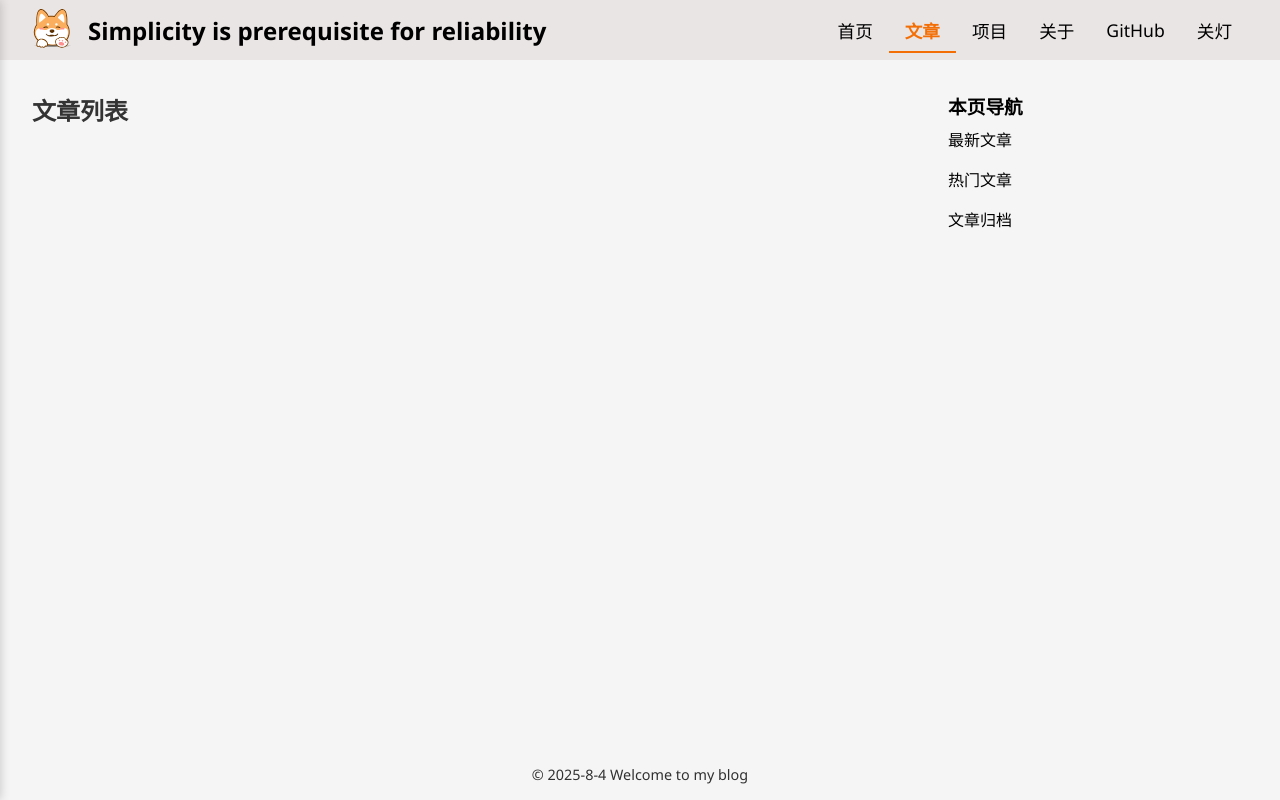
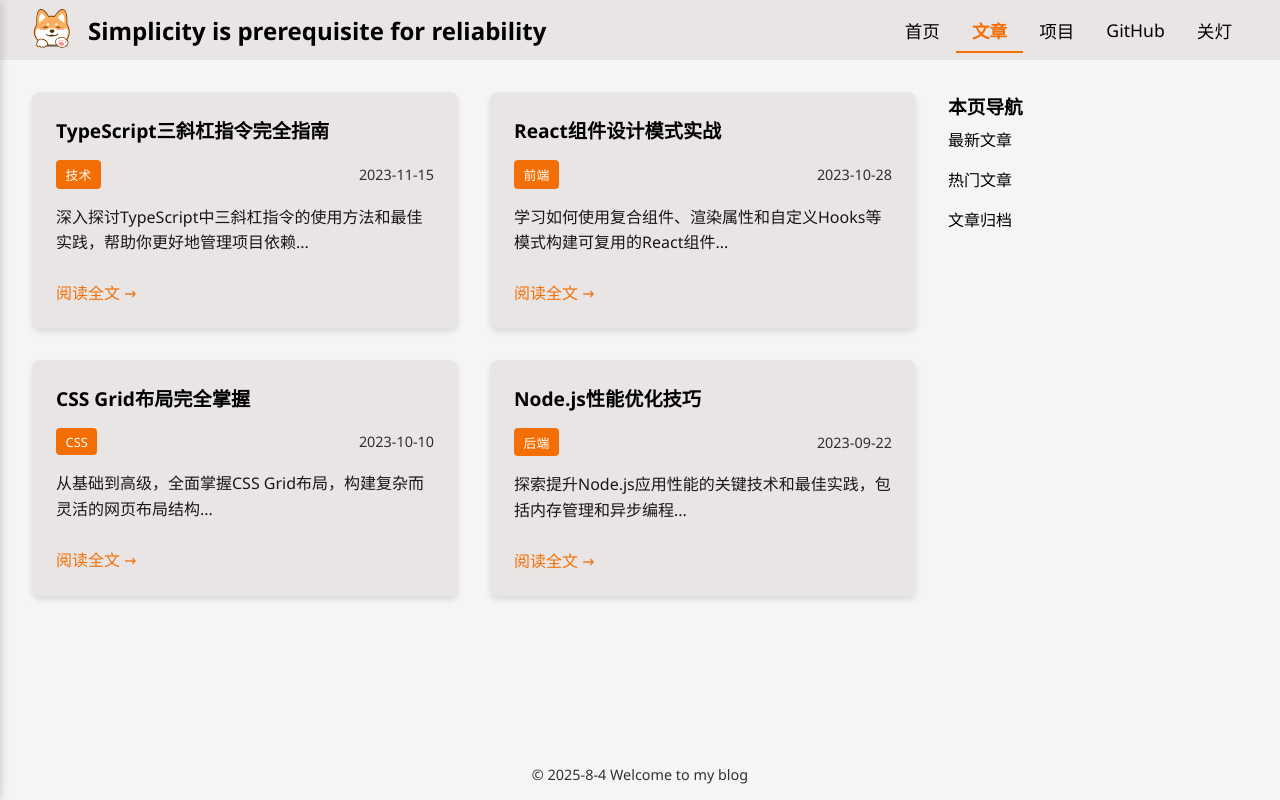
Before and after one commit to Love-wmh/Love-wmh.github.io, a React (Vite) app: page /articles in a window 1280 px wide. Built offline with nearby package versions, Linux system fonts and the light colour scheme.

Commit message:
feat: 页面架构完成

```diff
--- a/src/components/Header/index.tsx
+++ b/src/components/Header/index.tsx
@@ -28,9 +28,9 @@ export const Header = () => {
           <li>
             <StyledNavLink to="/projects">项目</StyledNavLink>
           </li>
-          <li>
-            <StyledNavLink to="/about">关于</StyledNavLink>
-          </li>
+          {/*<li>*/}
+          {/*  <StyledNavLink to="/about">关于</StyledNavLink>*/}
+          {/*</li>*/}
           <li>
             <StyledNavLink to="https://github.com/Love-wmh">GitHub</StyledNavLink>
           </li>
--- a/src/pages/Articles/index.tsx
+++ b/src/pages/Articles/index.tsx
@@ -1,7 +1,108 @@
-export default function Articles() {
+import styled from 'styled-components'
+import { articles } from '@/store/articlesData.ts'
+
+const Articles = () => {
   return (
-    <div>
-      <h2>文章列表</h2>
-    </div>
+    <PageContainer>
+      <ArticlesGrid>
+        {articles.map((article) => (
+          <ArticleCard key={article.id}>
+            <ArticleTitle>{article.title}</ArticleTitle>
+            <MetadataContainer>
+              <CategoryBadge>{article.category}</CategoryBadge>
+              <ArticleDate>{article.date}</ArticleDate>
+            </MetadataContainer>
+            <ArticleExcerpt>{article.excerpt}</ArticleExcerpt>
+            <ReadMoreLink>阅读全文 →</ReadMoreLink>
+          </ArticleCard>
+        ))}
+      </ArticlesGrid>
+    </PageContainer>
   )
 }
+
+// Styled components
+const PageContainer = styled.div`
+  max-width: 1200px;
+  margin: 0 auto;
+`
+
+const ArticlesGrid = styled.div`
+  display: grid;
+  grid-template-columns: repeat(auto-fill, minmax(300px, 1fr));
+  gap: 2rem;
+
+  @media (max-width: ${(props) => props.theme.modelMaxWidth}) {
+    grid-template-columns: 1fr;
+    gap: 1.5rem;
+  }
+`
+
+const ArticleCard = styled.div`
+  background: ${(props) => props.theme.boxBgColor};
+  border-radius: 8px;
+  padding: 1.5rem;
+  box-shadow: 0 4px 6px rgba(0, 0, 0, 0.1);
+  transition:
+    transform 0.3s ease,
+    box-shadow 0.3s ease;
+
+  &:hover {
+    transform: translateY(-5px);
+    box-shadow: 0 10px 15px rgba(0, 0, 0, 0.1);
+  }
+`
+
+const MetadataContainer = styled.div`
+  display: flex;
+  justify-content: space-between;
+  align-items: center;
+  margin-bottom: 1rem;
+`
+
+const CategoryBadge = styled.span`
+  background: ${(props) => props.theme.accentColor};
+  color: ${(props) => props.theme.projectSkillColor};
+  padding: 0.3rem 0.6rem;
+  border-radius: 4px;
+  font-size: 0.8rem;
+  font-weight: 500;
+`
+
+const ArticleTitle = styled.h3`
+  font-size: 1.2rem;
+  color: ${(props) => props.theme.textColor};
+  margin: 0 0 1rem 0;
+  transition: color 0.3s ease;
+
+  &:hover {
+    color: ${(props) => props.theme.accentColor};
+  }
+`
+
+const ArticleDate = styled.span`
+  color: ${(props) => props.theme.textColor};
+  opacity: 0.8;
+  font-size: 0.9rem;
+`
+
+const ArticleExcerpt = styled.p`
+  color: ${(props) => props.theme.textColor};
+  margin: 0 0 1.5rem 0;
+  line-height: 1.6;
+  opacity: 0.9;
+`
+
+const ReadMoreLink = styled.a`
+  display: inline-block;
+  color: ${(props) => props.theme.accentColor};
+  text-decoration: none;
+  font-weight: 500;
+  transition: transform 0.2s ease;
+
+  &:hover {
+    transform: translateX(5px);
+  }
+`
+
+export default Articles
--- a/src/pages/Home/index.tsx
+++ b/src/pages/Home/index.tsx
@@ -18,7 +18,7 @@ const Home = () => {
     <HomeContainer>
       {/* 个人简介 */}
       <SkillTitle id="my-profile">My Profile</SkillTitle>
-      <p className="intro">记录我的技术学习历程和重要成就，见证从入门到熟练的成长轨迹。</p>
+      <p className="intro">编码，创造，计算，做饭，羽毛球......</p>
       {/* skills */}
       <SkillsContainer>
         <SkillTitle id="my-skills">My Skills</SkillTitle>
--- a/src/store/anchors.ts
+++ b/src/store/anchors.ts
@@ -96,27 +96,5 @@ export const menuData = [
         path: '/projects#project2'
       }
     ]
-  },
-  {
-    id: '4',
-    label: '关于',
-    path: '/about',
-    children: [
-      {
-        id: '4-1',
-        label: '个人简介',
-        path: '/about#profile'
-      },
-      {
-        id: '4-2',
-        label: '技能',
-        path: '/about#skills'
-      },
-      {
-        id: '4-3',
-        label: '经历',
-        path: '/about#experience'
-      }
-    ]
   }
 ]
--- /dev/null
+++ b/src/store/articlesData.ts
@@ -0,0 +1,38 @@
+// 模拟文章数据
+export type Article = {
+  id: number
+  title: string
+  date: string
+  excerpt: string
+  category: string
+}
+export const articles: Article[] = [
+  {
+    id: 1,
+    title: 'TypeScript三斜杠指令完全指南',
+    date: '2023-11-15',
+    excerpt: '深入探讨TypeScript中三斜杠指令的使用方法和最佳实践，帮助你更好地管理项目依赖...',
+    category: '技术'
+  },
+  {
+    id: 2,
+    title: 'React组件设计模式实战',
+    date: '2023-10-28',
+    excerpt: '学习如何使用复合组件、渲染属性和自定义Hooks等模式构建可复用的React组件...',
+    category: '前端'
+  },
+  {
+    id: 3,
+    title: 'CSS Grid布局完全掌握',
+    date: '2023-10-10',
+    excerpt: '从基础到高级，全面掌握CSS Grid布局，构建复杂而灵活的网页布局结构...',
+    category: 'CSS'
+  },
+  {
+    id: 4,
+    title: 'Node.js性能优化技巧',
+    date: '2023-09-22',
+    excerpt: '探索提升Node.js应用性能的关键技术和最佳实践，包括内存管理和异步编程...',
+    category: '后端'
+  }
+]
--- a/src/store/data.ts
+++ b/src/store/data.ts
@@ -34,7 +34,24 @@ export const skills = [
   'TypeScript',
   'Styled Components',
   'Git',
-  'Vite'
+  'Vite',
+  'Redux',
+  'Vue3',
+  'Vue2',
+  'Node.js',
+  'Express',
+  'MongoDB',
+  'Docker',
+  'Webpack',
+  'React Native',
+  'Electron',
+  'ElementPlus',
+  'SQLite',
+  'Python3',
+  'C++',
+  'C',
+  'ECharts',
+  'PowerShell'
 ]
 // 项目列表的数据接口定义
 export interface Project {
```
